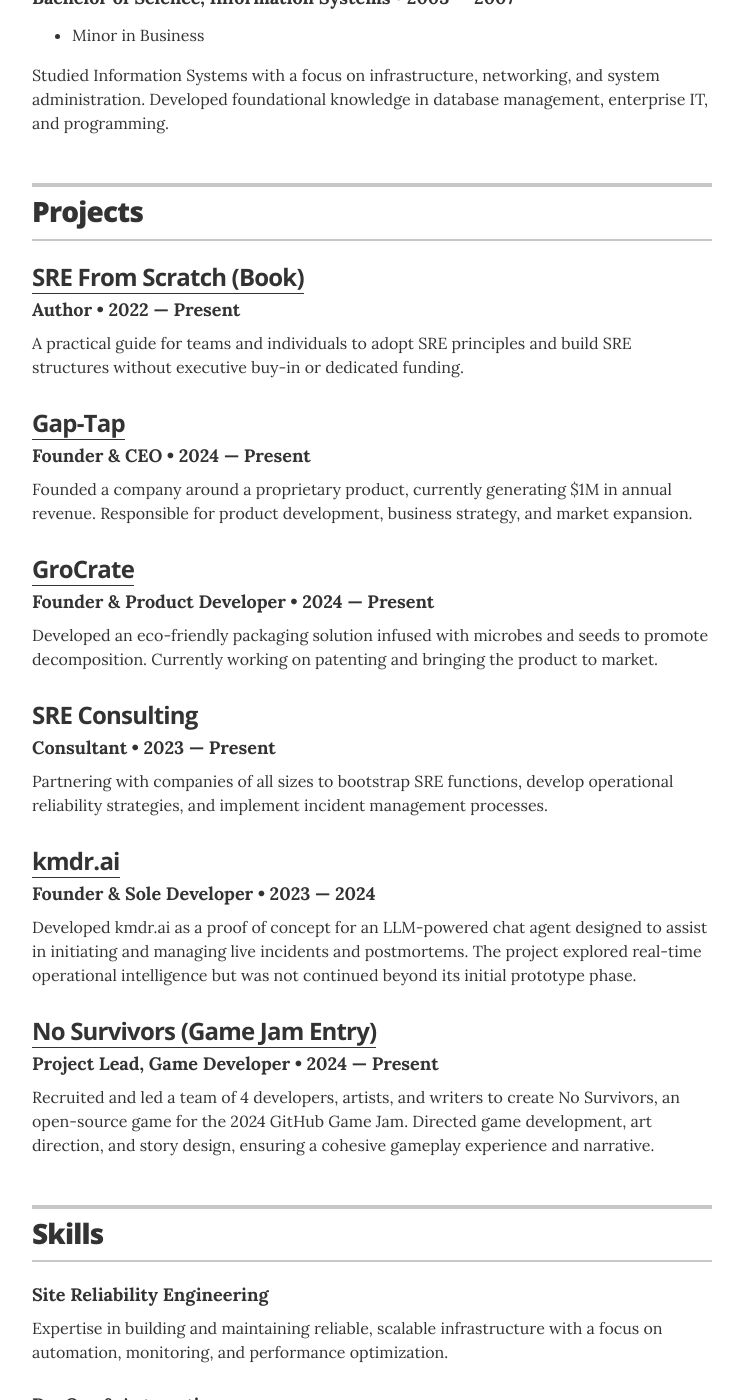
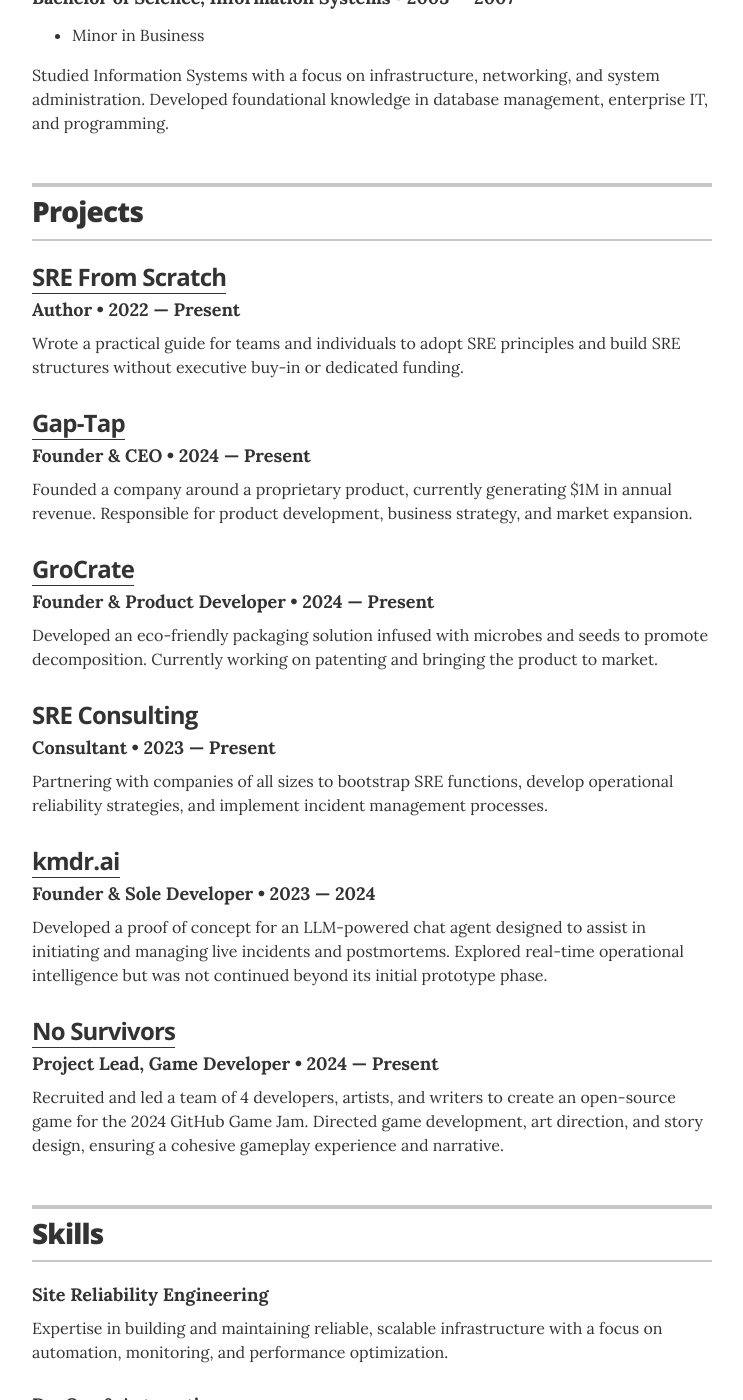
Before and after one commit to potable-anarchy/brad-dougherty.com, a Jekyll site: the page built from index.md, in a window 1280 px wide and 1400 px high, scrolled down 3337 px. Shown: the whole window, without its empty margins (268-1011 px from the left). Built offline with Jekyll 4.4.1, drawn with Linux system fonts in a browser that asks for light colours.

Commit message:
updated projects to clean up the titles.

```diff
--- a/_data/projects.yml
+++ b/_data/projects.yml
@@ -1,11 +1,11 @@
 # Projects
 # Uncomment the URLs if you wish to display them, and add your own URL
 
-- project: SRE From Scratch (Book)
+- project: SRE From Scratch
   role: Author
   duration: 2022 &mdash; Present
   url: "https://github.com/bradtaco/SRE-From-Scratch"
-  description: A practical guide for teams and individuals to adopt SRE principles and build SRE structures without executive buy-in or dedicated funding.
+  description: Wrote a practical guide for teams and individuals to adopt SRE principles and build SRE structures without executive buy-in or dedicated funding.
 
 - project: Gap-Tap
   role: Founder & CEO
@@ -28,10 +28,10 @@
   role: Founder & Sole Developer
   duration: 2023 &mdash; 2024
   url: "https://github.com/bradtaco/kmdr-ai"
-  description: Developed kmdr.ai as a proof of concept for an LLM-powered chat agent designed to assist in initiating and managing live incidents and postmortems. The project explored real-time operational intelligence but was not continued beyond its initial prototype phase.
+  description: Developed a proof of concept for an LLM-powered chat agent designed to assist in initiating and managing live incidents and postmortems. Explored real-time operational intelligence but was not continued beyond its initial prototype phase.
 
-- project: No Survivors (Game Jam Entry)
+- project: No Survivors
   role: Project Lead, Game Developer
   duration: 2024 &mdash; Present
   url: "https://github.com/bradtaco/No-Survivors"
-  description: Recruited and led a team of 4 developers, artists, and writers to create No Survivors, an open-source game for the 2024 GitHub Game Jam. Directed game development, art direction, and story design, ensuring a cohesive gameplay experience and narrative.
+  description: Recruited and led a team of 4 developers, artists, and writers to create an open-source game for the 2024 GitHub Game Jam. Directed game development, art direction, and story design, ensuring a cohesive gameplay experience and narrative.
```
